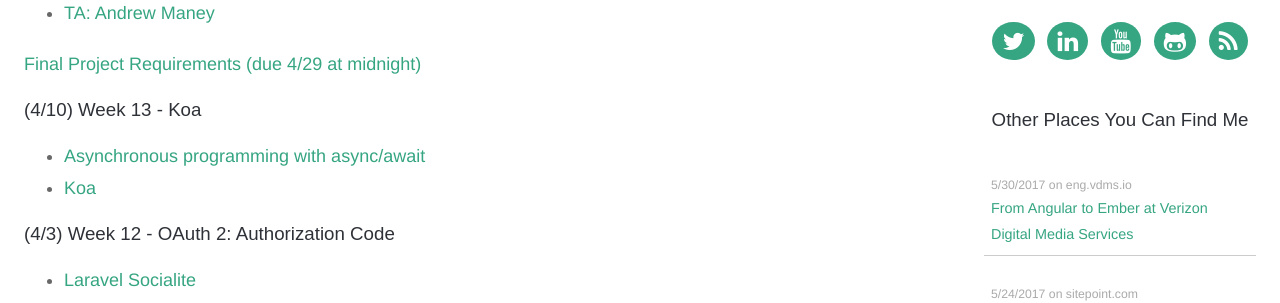
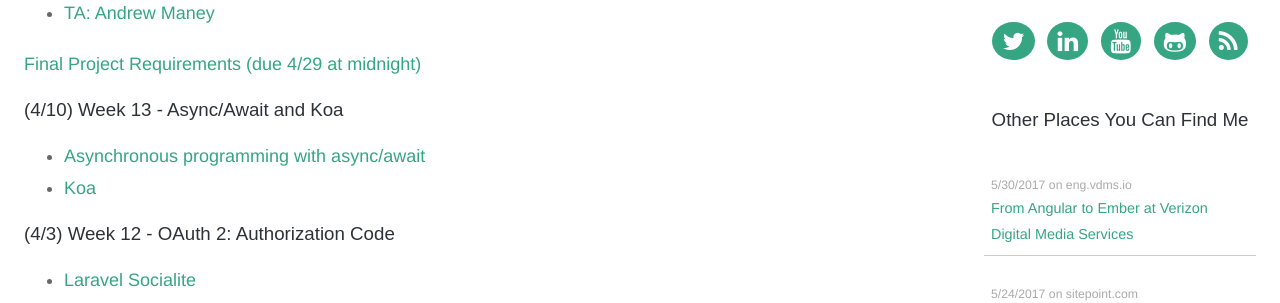
Before and after one commit to iamdtang/skaterdav85.github.io, a Jekyll site: the page built from teaching/2018/itp405.md, in a window 1280 px wide and 900 px high. Shown: the part 318-621 px from the top of the window. Built offline with Jekyll 4.4.1, drawn with Linux system fonts in a browser that asks for light colours; nearby versions of some CDN libraries.

Commit message:
Update itp405.md

```diff
--- a/teaching/2018/itp405.md
+++ b/teaching/2018/itp405.md
@@ -15,7 +15,7 @@ layout: default
 * https://stackoverflow.com/questions/14221722/set-cookie-on-browser-with-ajax-request-via-cors
 * https://stackoverflow.com/questions/8863571/cors-request-why-are-the-cookies-not-sent -->
 
-### (4/10) Week 13 - Koa
+### (4/10) Week 13 - Async/Await and Koa
 
 * [Asynchronous programming with async/await](https://javascript.info/async-await)
 * [Koa](http://koajs.com/)
```
